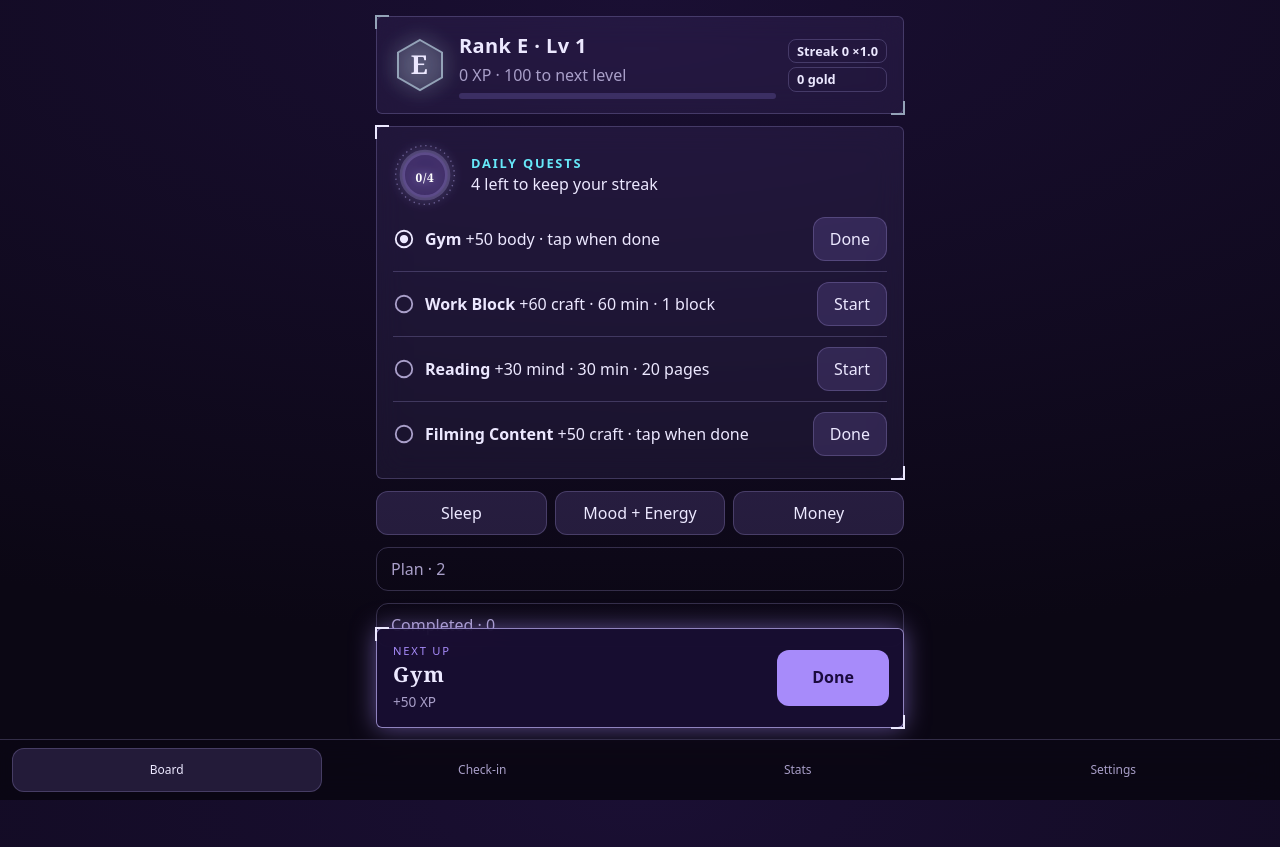
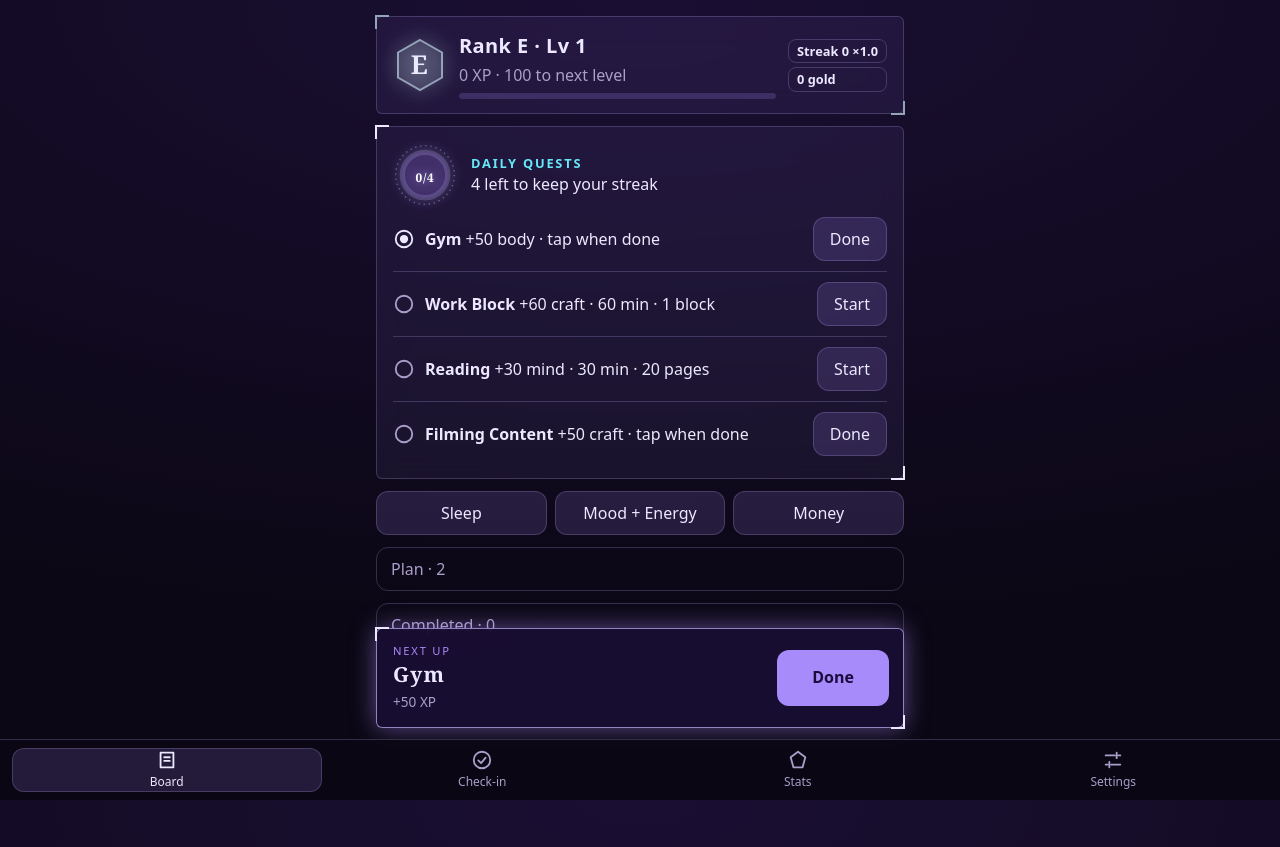
Before and after one commit to bhdang04/life-rpg, a React (Vite) app: page / in a window 1280 px wide. Built offline with nearby package versions, Linux system fonts and the light colour scheme.

Commit message:
Add tab icons to nav

```diff
--- a/src/main.tsx
+++ b/src/main.tsx
@@ -9,6 +9,14 @@ import { Stats } from './screens/Stats'
 import { useGame } from './store/useGame'
 
 const TABS = ['Board', 'Check-in', 'Stats', 'Settings'] as const
+
+// 24px stroke icons, one per tab; they take the button's text color.
+const ICONS: Record<(typeof TABS)[number], string> = {
+  Board: 'M5 4h14v16H5zM9 9h6M9 13h6',
+  'Check-in': 'M12 3a9 9 0 100 18 9 9 0 000-18zM8 12.5l3 3 5-6',
+  Stats: 'M12 3l8 6-3 11H7L4 9z',
+  Settings: 'M4 7h10M18 7h2M4 17h2M10 17h10M16 4v6M8 14v6',
+}
 
 // No router: an active mission takes over the screen, everything else switches with a useState tab.
 function App() {
@@ -23,7 +31,10 @@ function App() {
       {tab === 'Settings' && <Settings state={state} onChange={setState} />}
       <nav>
         {TABS.map((t) => (
-          <button key={t} aria-current={t === tab} onClick={() => setTab(t)}>{t}</button>
+          <button key={t} aria-current={t === tab} onClick={() => setTab(t)}>
+            <svg width="22" height="22" viewBox="0 0 24 24" fill="none" stroke="currentColor" strokeWidth="2" strokeLinecap="round" strokeLinejoin="round" aria-hidden="true"><path d={ICONS[t]} /></svg>
+            {t}
+          </button>
         ))}
       </nav>
     </>
```
